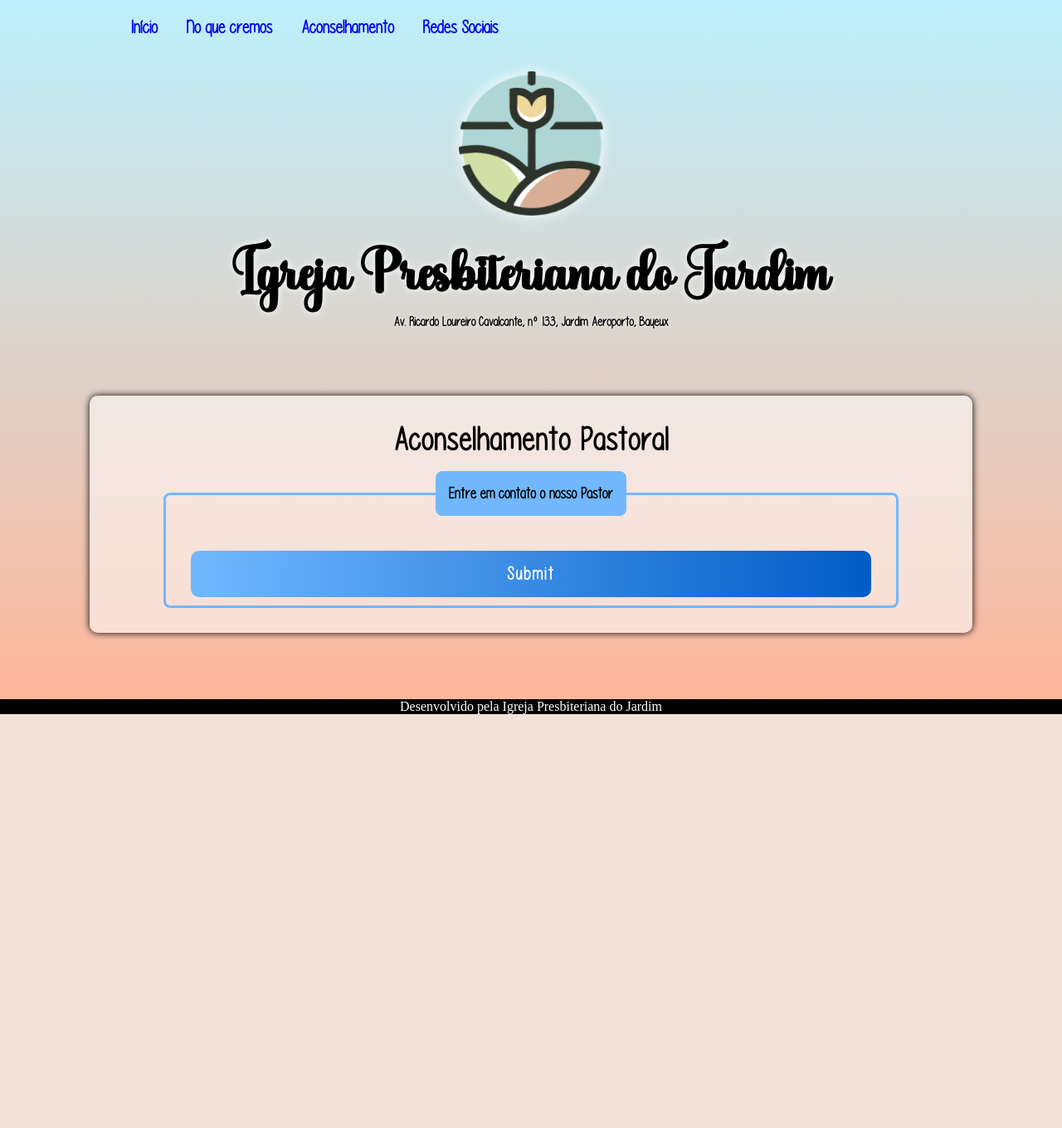
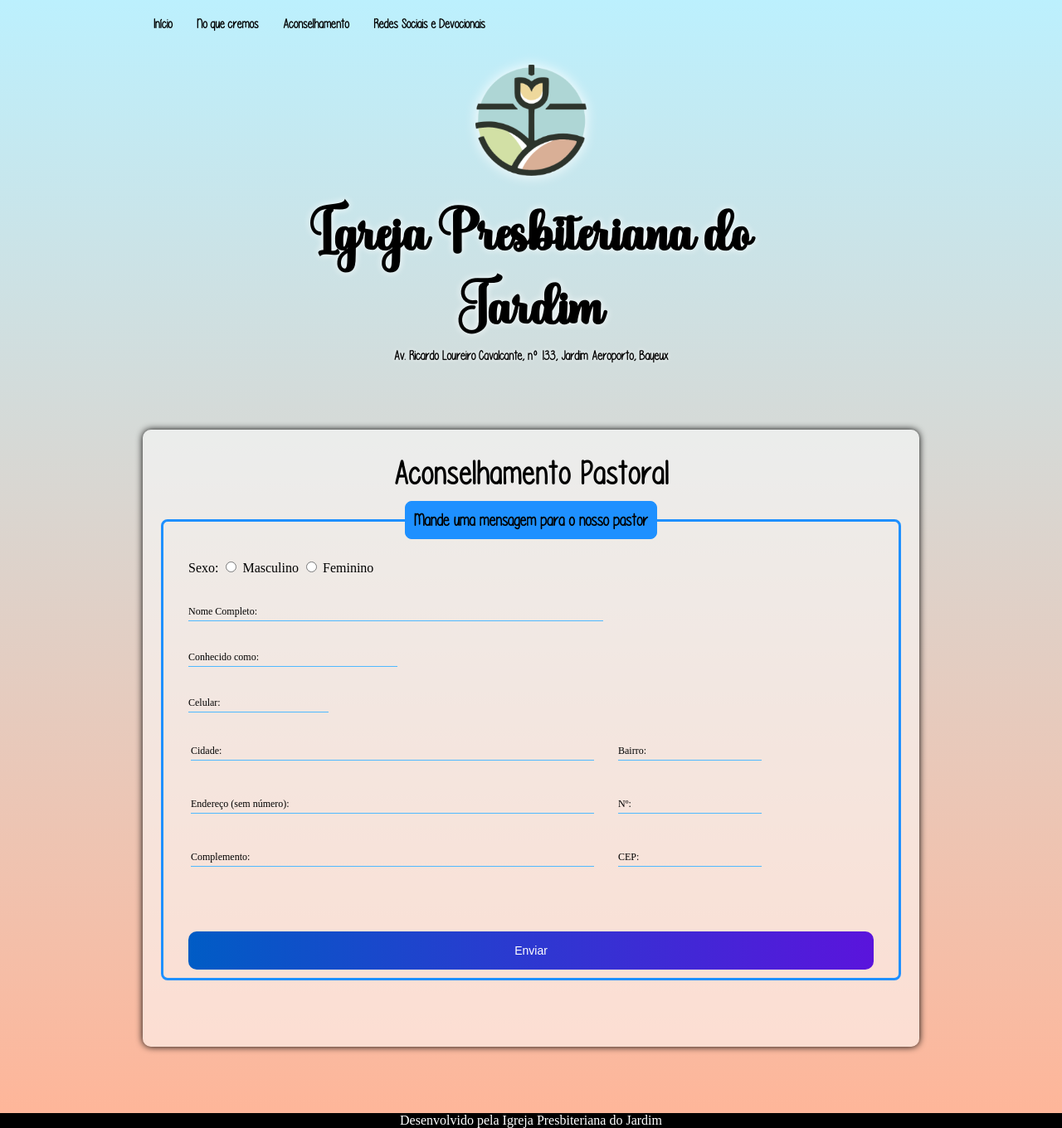
Before and after one commit to JoabCarvalho/ipdojardim, a PHP site: page /aconselhamento.php in a window 1280 px wide. Shown: the part 20-1380 px from the top of the page at 83% size. Before the commit the page ends 881 px from the top, so only its background shows below. Run offline with PHP 8.4, Linux system fonts and the light colour scheme.

Commit message:
Atualizando todos arquivos.

```diff
--- a/Style/Style.css
+++ b/Style/Style.css
@@ -28,19 +28,21 @@ header p{
     margin: auto;
 }
 nav {
-    max-width: 80%;
+    max-width: 75%;
     border-radius: 10px;
     margin: auto;
 }
 nav .menu a{
     text-decoration: none;
     font-family: var(--fonte_texto);
-    font-size: 1.4em;
+    font-size: 1em;
     font-weight: bold;
-    padding-left: 30px;
+    padding-left: 25px;
+    padding-bottom: 15px;
+    color: black;
 }
 nav .menu a:hover{
-    color: rgb(73, 167, 255);
+    color: rgb(0, 99, 124);
     text-align: center;
     transition-duration: .1s;
     text-decoration: none;
@@ -52,7 +54,7 @@ nav img{
     padding-top: 40px;
     display: block;
     margin: auto;
-    max-width: 17%;
+    max-width: 14%;
     /* também para fazer sobra em imagem
     -webkit-filter: drop-shadow(0px 0px 5px rgba(0, 0, 0, 0.527));
     */
@@ -64,7 +66,7 @@ nav h1{
     font-size: 3.8em;
     text-align: center;
     margin: auto;
-    max-width: 76%;
+    max-width: 75%;
     text-shadow: 0px 0px 8px rgb(255, 255, 255);
     padding-top: 30px;
 }
@@ -79,7 +81,7 @@ nav h2{
 main {
     background-color: rgba(255, 255, 255, 0.534);
     margin-inline: auto;
-    width: 80%;
+    width: 70%;
     border-radius: 10px;
     box-shadow: 0px 0px 8px rgb(0, 0, 0);
     margin-top: 80px;
@@ -87,11 +89,11 @@ main {
     padding-bottom: 30px;
     padding-inline: 20px;
 }
-main .conteiner-principal{
+main .conteiner-principal .aconselhamento{
     display: flex;
-    justify-content: space-around;
-    flex-direction: row-reverse;
-    flex-wrap: wrap-reverse;
+    justify-content: space-evenly;
+    flex-direction: row;
+    flex-wrap: wrap;
 }
 main > h2{
     padding-top: 30px;
@@ -115,7 +117,6 @@ main > p{
     text-align: justify;
     line-height: 1.5em;
 }
-
 main a{
     font-family: "Please";
     font-weight: bold;
@@ -141,11 +142,6 @@ main .caixa{
     margin-inline: 10px;
     margin-top: 10px;
     margin-bottom: 30px;
-    margin-inline: 20px;
-}
-main .caixa li{
-    padding-bottom: 5px;
-    letter-spacing: 1px;
 }
 main .caixa h2{
     font-family: var(--fonte_texto), Arial, Helvetica, sans-serif;
@@ -161,20 +157,124 @@ main .caixa h3{
     font-size: 1.6em;
     letter-spacing: 1px;
 }
-main .caixa > ul, ol, li{
+main .caixa  ul{
     font-family: var(--fonte_texto), Arial, Helvetica, sans-serif;
     font-weight: bold;
     color: rgb(0, 0, 0);
-    font-size: 1.1em;
-    padding-bottom: 0px;
+    font-size: 1.3em;
     margin-left: -10px;
+    padding-bottom: 5px;
+    letter-spacing: 1px;
 }
 main .redeSociais{
     display: block;
-    padding: 10px 25px;
+    font-size: 1.2em;
 }
 main .redeSociais li{
-    padding-bottom: 20px;
+    padding: 15px;
+}
+fieldset{
+    border: 3px solid dodgerblue;
+    border-radius: 8px;
+    margin-top: 25px;
+    margin-bottom: 50px;
+    padding-inline: 30px;
+}
+legend{
+    border: 1px solid dodgerblue;
+    padding: 10px;
+    text-align: center;
+    background-color: dodgerblue;
+    border-radius: 8px;
+    font-size: 1.3em;
+    font-family: var(--fonte_texto);
+}
+.inputBox{
+    position: relative;
+}
+.inputUser{
+    background: none;
+    border: none;
+    border-bottom: 1px solid rgb(79, 185, 255);
+    outline: none;
+    color: rgb(0, 0, 0);
+    font-size: .8em;
+    width: 100%;
+    letter-spacing: 2px;
+}
+.labelInput{
+    position: absolute;
+    top: 0px;
+    left: 0px;
+    pointer-events: none;
+    transition: .5s;
+    font-size: 12px;
+    padding-right: 70px;
+}
+.inputUser:focus ~ .labelInput,
+.inputUser:valid ~ .labelInput{
+    top: -20px;
+    font-size: 14px;
+    color: rgb(0, 87, 116);
+}
+#data_nascimento{
+    border: none;
+    padding: 8px;
+    border-radius: 10px;
+    outline: none;
+    font-size: 12px;
+}
+#submit{
+    background-image: linear-gradient(to right,rgb(0, 92, 197), rgb(90, 20, 220));
+    width: 100%;
+    border: none;
+    padding: 15px;
+    color: white;
+    font-size: 10px;
+    cursor: pointer;
+    border-radius: 10px;
+    font-size: 14px;
+}
+#submit:hover{
+    background-image: linear-gradient(to right,rgb(0, 80, 172), rgb(80, 19, 195));
+}
+#nome_completo{
+    width: 60%;
+}
+#conhecido{
+    width: 30%;
+}
+#tel_celular{
+    width: 20%;
+}
+.cidade{
+    width: 75%;
+    padding-bottom: 40px;
+    padding-right: 30px;
+}
+.bairro{
+    width: 100%;
+    padding-bottom: 40px;
+}
+.endereco{
+    width: 75%;
+    padding-bottom: 40px;
+    padding-right: 30px;
+}.numero{
+    width: 40%;
+    padding-bottom: 40px;
+}
+.complemento{
+    width: 75%;
+    padding-bottom: 40px;
+    padding-right: 30px;
+}
+.cep{
+    width: 40%;
+    padding-bottom: 40px;
+}
+#numEndereco{
+    width: 100%;
 }
 footer{
     background-color: black;
@@ -185,78 +285,3 @@ footer p{
     margin-top: 0px;
     margin-bottom: 0px;
 }
-fieldset{
-    border: 3px solid rgb(113, 184, 255);
-    border-radius: 8px;
-    margin: auto;
-    margin-top: 30px;
-    padding-inline: 30px;
-    max-width: 80%;
-}
-legend{
-    border: 1px solid rgb(113, 184, 255);
-    padding: 15px;
-    text-align: center;
-    background-color: rgb(113, 184, 255);
-    border-radius: 8px;
-    font-size: 1.2em;
-    font-family: var(--fonte_texto);
-    font-weight: bold;
-    max-width: 50%;
-}
-.inputBox{
-    position: relative;
-}
-.inputUser{
-    background: none;
-    border: none;
-    border-bottom: 1px solid rgb(187, 187, 187);
-    outline: none;
-    color: rgb(0, 0, 0);
-    font-size: 14px;
-    font-weight: bold;
-    letter-spacing: 2px;
-    padding-top: 15px;
-}
-.labelInput{
-    position: absolute;
-    top: 0px;
-    left: 0px;
-    pointer-events: none;
-    transition: .3s;
-    font-size: 15px;
-    font-weight: bold;
-}
-.inputUser:focus ~ .labelInput,
-.inputUser:valid ~ .labelInput{
-    top: -15px;
-    font-size: 16px;
-    color: rgb(25, 79, 160);
-}
-main .sexo{
-    display: inline;
-}
-#dataNascimento{
-    border: none;
-    padding: 8px;
-    border-radius: 10px;
-    outline: none;
-    font-size: 12px;
-}
-#submit{
-    background-image: linear-gradient(to right,rgb(113, 184, 255),rgb(0, 92, 197));
-    width: 100%;
-    border: none;
-    padding: 15px;
-    color: white;
-    font-size: 10px;
-    cursor: pointer;
-    border-radius: 10px;
-    font-size: 1.4em;
-    font-weight: bold;
-    font-family: var(--fonte_texto);
-    letter-spacing: 2px;
-}
-#submit:hover{
-    background-image: linear-gradient(to right,rgb(19, 137, 255),rgb(0, 92, 197));
-}
--- a/aconselhamento.php
+++ b/aconselhamento.php
@@ -18,7 +18,7 @@
             <a href="index.php">Início</a>
             <a href="noQueCremos.php">No que cremos</a>
             <a href="aconselhamento.php">Aconselhamento</a>
-            <a href="redeSociais.php">Redes Sociais</a>
+            <a href="redeSociais.php">Redes Sociais e Devocionais</a>
         </div>
         <div>
             <img src="Imagens/Logo/Ico/Logo192x192.png" alt="Logo IP do Jardim">
@@ -28,13 +28,90 @@
     </nav>
     <main>
     <h2>Aconselhamento Pastoral</h2>
-    <form action="aconselhamento.php" method="POST">
-        <fieldset>
-            <legend>Entre em contato o nosso Pastor</legend>
+    <form action="cadUsu.php" method="POST">
+            <fieldset>
+                <legend><b>Mande uma mensagem para o nosso pastor</b></legend>
+                <br>
+                <label for="sexo">Sexo: </label>
+                    <input type="radio" id="masculino" name="sexo" value="M" required>
+                    <label for="masculino">Masculino</label>
+                    <input type="radio" id="feminino" name="sexo" value="F" required>
+                    <label for="feminino">Feminino</label>
+                    <br><br><br>
+
+                <div class="inputBox">
+                    <input type="text" name="nome_completo" id="nome_completo" class="inputUser" required>
+                    <label for="nome_completo" class="labelInput">Nome Completo:</label>
+                </div>
                 <br><br>
 
-            <input type="submit" name="submit" id="submit">
-        </fieldset>
+                <div class="inputBox">
+                    <input type="text" name="conhecido" id="conhecido" class="inputUser" required>
+                    <label for="conhecido" class="labelInput">Conhecido como:</label>
+                </div>
+                <br><br>
+
+                <div class="inputBox">
+                    <input type="tel_celular" name="tel_celular" id="tel_celular" class="inputUser" required>
+                    <label for="tel_celular" class="labelInput">Celular:</label>
+                </div>
+                <br><br>
+<!--
+                    <label for="data_nascimento"><b>Data de Nascimento:&ensp;</b></label>
+                    <input type="date" name="data_nascimento" id="data_nascimento" required>
+                <br><br>
+-->
+                <table>
+                    <tr>
+                        <td class="cidade">
+                            <div class="inputBox">
+                                <input type="text" name="cidade" id="cidade" class="inputUser" required>
+                                <label for="cidade" class="labelInput">Cidade:</label>
+                            </div>
+                        </td>
+                        <td class="bairro">
+                            <div class="inputBox">
+                                <input type="text" name="bairro" id="bairro" class="inputUser" required>
+                                <label for="bairro" class="labelInput">Bairro:</label>
+                            </div>
+                        </td>
+                    </tr>
+                    </table>
+                    <table>
+                    <tr>
+                        <td class="endereco">
+                            <div class="inputBox">
+                                <input type="text" name="endereco" id="endereco" class="inputUser" required>
+                                <label for="endereco" class="labelInput">Endereço (sem número):</label>
+                            </div>
+                        </td>
+                        <td class="numero">
+                            <div class="inputBox">
+                                <input type="text" name="numEndereco" id="numEndereco" class="inputUser" required>
+                                <label for="numEndereco" class="labelInput">Nº:</label>
+                            </div>
+                        </td>
+                    </tr>
+                    </table>
+                    <table>
+                    <tr>
+                        <td class="complemento">
+                            <div class="inputBox">
+                                <input type="text" name="complemento" id="complemento" class="inputUser" required>
+                                <label for="complemento" class="labelInput">Complemento:</label>
+                            </div>
+                        </td>
+                        <td class="cep">
+                            <div class="inputBox">
+                                <input type="text" name="cep" id="cep" class="inputUser" required>
+                                <label for="cep" class="labelInput">CEP:</label>
+                            </div>
+                        </td>
+                    </tr>
+                </table>
+                <br><br>
+                <input type="submit" name="submit" id="submit" value="Enviar">
+            </fieldset>
         </form>
     </main>
     <footer>
--- a/noQueCremos.php
+++ b/noQueCremos.php
@@ -18,8 +18,7 @@
             <a href="index.php">Início</a>
             <a href="noQueCremos.php">No que cremos</a>
             <a href="aconselhamento.php">Aconselhamento</a>
-            <a href="redeSociais.php">Redes Sociais</a>
-        </div>
+            <a href="redeSociais.php">Redes Sociais e Devocionais</a>        </div>
         <div>
             <img src="Imagens/Logo/Ico/Logo192x192.png" alt="Logo IP do Jardim">
             <h1>Igreja Presbiteriana do Jardim</h1>
--- a/redeSociais.php
+++ b/redeSociais.php
@@ -18,8 +18,7 @@
             <a href="index.php">Início</a>
             <a href="noQueCremos.php">No que cremos</a>
             <a href="aconselhamento.php">Aconselhamento</a>
-            <a href="redeSociais.php">Redes Sociais</a>
-        </div>
+            <a href="redeSociais.php">Redes Sociais e Devocionais</a>        </div>
         <div>
             <img src="Imagens/Logo/Ico/Logo192x192.png" alt="Logo IP do Jardim">
             <h1>Igreja Presbiteriana do Jardim</h1>
```
Also changed, not shown: Style/Style copy.css (deleted, +0 -179 lines), index.php (+8 -5 lines).
